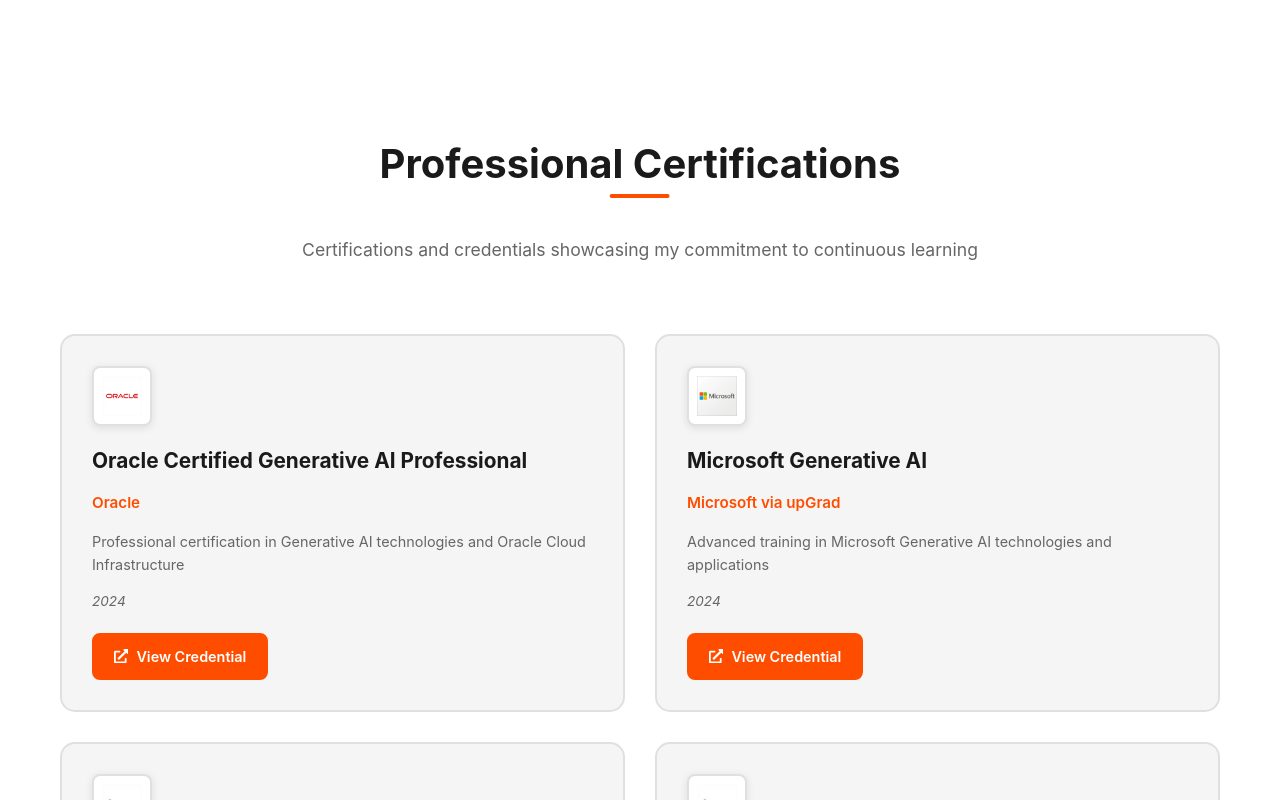
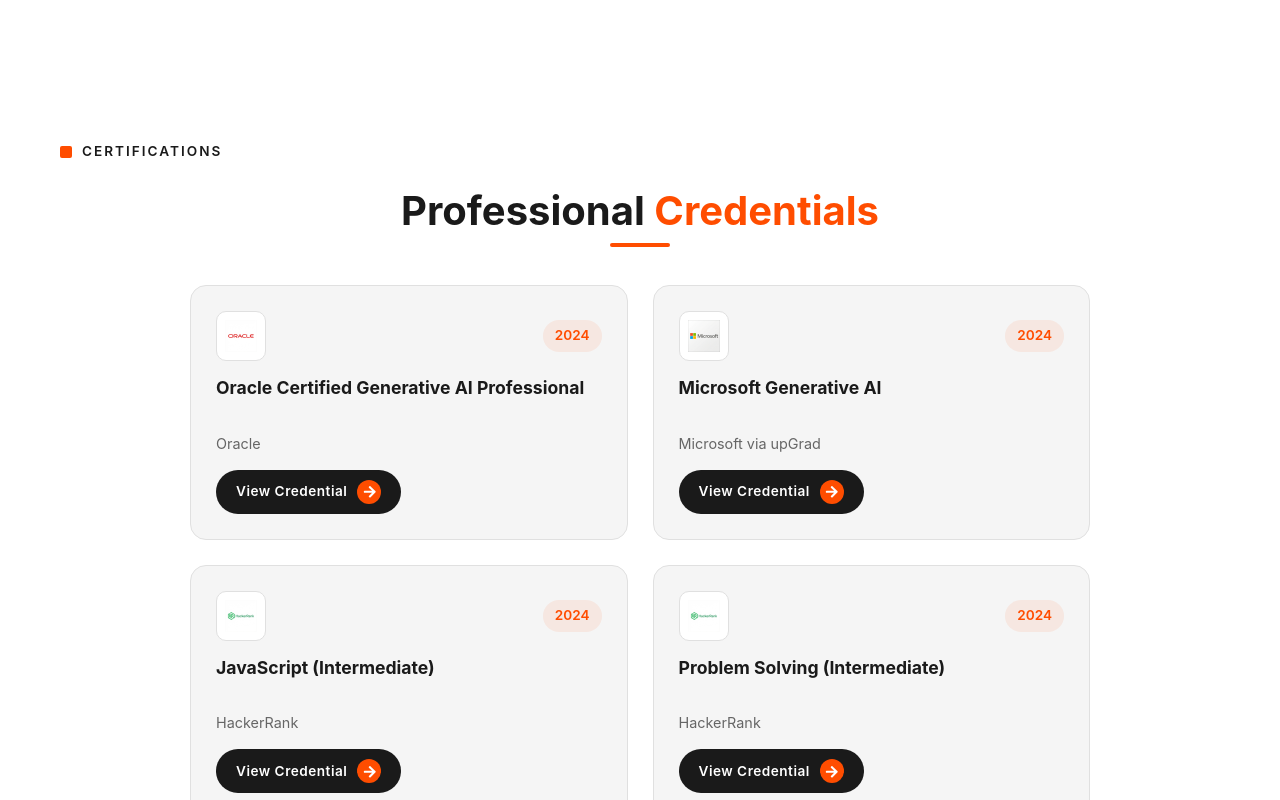
Before and after one commit to ShyamCoder2024/Portfolio, a React (Vite) app: page / in a window 1280 px wide. Shown: the part 3800-4600 px from the top of the page. Built offline with nearby package versions, Linux system fonts and the light colour scheme.

Commit message:
Redesign Certifications section - clean cards, btn-primary buttons

```diff
--- a/src/components/Certifications.css
+++ b/src/components/Certifications.css
@@ -2,150 +2,153 @@
     background: var(--bg-color);
 }
 
-.certifications-description {
+/* Title */
+.certifications-title {
+    font-size: 2.5rem;
+    font-weight: 700;
     text-align: center;
-    color: var(--text-secondary);
-    font-size: 1.1rem;
     margin-bottom: 50px;
-    max-width: 700px;
-    margin-left: auto;
-    margin-right: auto;
+    display: block;
+    position: relative;
+    left: 0;
+    transform: none;
 }
 
+.certifications-title::after {
+    content: '';
+    position: absolute;
+    bottom: -12px;
+    left: 50%;
+    transform: translateX(-50%);
+    width: 60px;
+    height: 4px;
+    background-color: var(--accent-color);
+    border-radius: 2px;
+}
+
+.certifications-title span {
+    color: var(--accent-color);
+}
+
+/* Grid - 2x2 */
 .certifications-grid {
     display: grid;
     grid-template-columns: repeat(2, 1fr);
-    gap: 30px;
-    padding: 20px 0;
-    max-width: 1200px;
+    gap: 25px;
+    max-width: 900px;
     margin: 0 auto;
 }
 
-.certification-card {
+/* Card */
+.cert-card {
     background: var(--card-bg);
-    border-radius: 15px;
-    padding: 30px;
-    border: 2px solid var(--border-color);
+    border-radius: 16px;
+    padding: 25px;
+    border: 1px solid var(--border-color);
     transition: all 0.3s ease;
     display: flex;
     flex-direction: column;
-    gap: 20px;
+    gap: 15px;
 }
 
-.certification-card:hover {
-    transform: translateY(-5px);
-    box-shadow: 0 10px 30px rgba(0, 0, 0, 0.15);
+.cert-card:hover {
     border-color: var(--accent-color);
+    box-shadow: 0 15px 40px rgba(0, 0, 0, 0.1);
 }
 
-.cert-icon {
+/* Header - Logo + Year */
+.cert-header {
     display: flex;
+    justify-content: space-between;
     align-items: center;
-    justify-content: center;
-    width: 60px;
-    height: 60px;
-    border-radius: 8px;
-    background: #ffffff;
-    border: 2px solid var(--border-color);
-    padding: 8px;
-    box-shadow: 0 2px 8px rgba(0, 0, 0, 0.1);
-    transition: all 0.3s ease;
 }
 
-.certification-card:hover .cert-icon {
-    box-shadow: 0 4px 12px rgba(0, 0, 0, 0.15);
-    border-color: var(--accent-color);
+.cert-logo-box {
+    width: 50px;
+    height: 50px;
+    padding: 8px;
+    background: #fff;
+    border-radius: 10px;
+    border: 1px solid var(--border-color);
 }
 
-.cert-logo {
+.cert-logo-box img {
     width: 100%;
     height: 100%;
     object-fit: contain;
 }
 
-.cert-content {
-    display: flex;
-    flex-direction: column;
-    gap: 10px;
+.cert-year {
+    font-size: 0.85rem;
+    font-weight: 600;
+    color: var(--accent-color);
+    background: rgba(255, 107, 53, 0.1);
+    padding: 5px 12px;
+    border-radius: 20px;
 }
 
-.cert-content h3 {
-    font-size: 1.3rem;
+/* Title & Issuer */
+.cert-title {
+    font-size: 1.1rem;
+    font-weight: 700;
     color: var(--text-color);
-    margin-bottom: 5px;
     line-height: 1.4;
 }
 
 .cert-issuer {
-    font-size: 0.95rem;
-    color: var(--accent-color);
-    font-weight: 600;
+    font-size: 0.9rem;
+    color: var(--text-secondary);
 }
 
-.cert-description {
-    font-size: 0.9rem;
-    color: var(--text-secondary);
-    line-height: 1.6;
-    margin: 5px 0;
+/* Button */
+.cert-btn {
+    margin-top: auto;
+    width: fit-content;
+    padding: 10px 20px;
+    font-size: 0.85rem;
 }
 
-.cert-date {
-    font-size: 0.85rem;
-    color: var(--text-secondary);
-    font-style: italic;
-}
+/* Responsive - Tablet */
+@media (max-width: 768px) {
+    .certifications-title {
+        font-size: 2rem;
+    }
 
-.cert-link {
-    display: inline-flex;
-    align-items: center;
-    justify-content: center;
-    gap: 8px;
-    padding: 10px 20px;
-    border-radius: 8px;
-    font-weight: 600;
-    font-size: 0.9rem;
-    background: var(--accent-color);
-    color: var(--bg-color);
-    border: 2px solid var(--accent-color);
-    transition: all 0.3s ease;
-    margin-top: 10px;
-    width: fit-content;
-}
-
-.cert-link:hover {
-    opacity: 0.9;
-    transform: translateY(-2px);
-    box-shadow: 0 5px 15px rgba(0, 0, 0, 0.2);
-}
-
-/* Responsive Design */
-@media (max-width: 900px) {
     .certifications-grid {
         grid-template-columns: 1fr;
-        gap: 25px;
-        padding: 0 15px;
+        gap: 20px;
     }
 
-    .certification-card {
-        padding: 25px;
+    .cert-card {
+        padding: 20px;
     }
 
-    .cert-link {
-        width: 100%;
+    .cert-title {
+        font-size: 1rem;
     }
 }
 
+/* Responsive - Mobile */
 @media (max-width: 480px) {
-    .certifications-description {
-        font-size: 1rem;
+    .certifications-title {
+        font-size: 1.8rem;
     }
 
-    .certification-card {
-        padding: 20px;
+    .cert-card {
+        padding: 18px;
     }
 
-    .cert-icon {
-        width: 50px;
-        height: 50px;
+    .cert-logo-box {
+        width: 44px;
+        height: 44px;
+    }
+
+    .cert-title {
+        font-size: 0.95rem;
+    }
+
+    .cert-btn {
+        width: 100%;
+        justify-content: center;
     }
 }
--- a/src/components/Certifications.jsx
+++ b/src/components/Certifications.jsx
@@ -1,7 +1,7 @@
 import React from 'react';
 // eslint-disable-next-line no-unused-vars
 import { motion } from 'framer-motion';
-import { FaExternalLinkAlt } from 'react-icons/fa';
+import { FaArrowRight } from 'react-icons/fa';
 import './Certifications.css';
 import oracleLogo from '../assets/oracle-logo.png';
 import microsoftLogo from '../assets/microsoft-logo.png';
@@ -14,7 +14,6 @@
             issuer: 'Oracle',
             date: '2024',
             credential: 'https://brm-certview.oracle.com/ords/certview/ecertificate?ssn=OC7174934&trackId=OCI25GAIOCP&key=f7abb457cb2461a2fd7af77b172c7ed7c2387d81',
-            description: 'Professional certification in Generative AI technologies and Oracle Cloud Infrastructure',
             logo: oracleLogo
         },
         {
@@ -22,7 +21,6 @@
             issuer: 'Microsoft via upGrad',
             date: '2024',
             credential: 'https://certificates.upgrad.com/5ab2b664-9018-445a-88cd-b96727ab02ae-Gen-AI-SsdN11uHwjAsprKn.pdf',
-            description: 'Advanced training in Microsoft Generative AI technologies and applications',
             logo: microsoftLogo
         },
         {
@@ -30,7 +28,6 @@
             issuer: 'HackerRank',
             date: '2024',
             credential: 'https://www.hackerrank.com/certificates/3883390ffa04',
-            description: 'Intermediate-level JavaScript programming skills and ES6+ features',
             logo: hackerrankLogo
         },
         {
@@ -38,47 +35,62 @@
             issuer: 'HackerRank',
             date: '2024',
             credential: 'https://www.hackerrank.com/certificates/99914d1405de',
-            description: 'Data structures, algorithms, and computational problem-solving',
             logo: hackerrankLogo
         }
     ];
 
     return (
         <section id="certifications" className="certifications">
-            <h2 className="heading">Professional <span>Certifications</span></h2>
-            <p className="certifications-description">
-                Certifications and credentials showcasing my commitment to continuous learning
-            </p>
+            <motion.div
+                className="section-label"
+                initial={{ opacity: 0, y: 20 }}
+                whileInView={{ opacity: 1, y: 0 }}
+                transition={{ duration: 0.5 }}
+                viewport={{ once: true }}
+            >
+                Certifications
+            </motion.div>
+
+            <motion.h2
+                className="certifications-title"
+                initial={{ opacity: 0, y: 20 }}
+                whileInView={{ opacity: 1, y: 0 }}
+                transition={{ duration: 0.5, delay: 0.1 }}
+                viewport={{ once: true }}
+            >
+                Professional <span>Credentials</span>
+            </motion.h2>
 
             <div className="certifications-grid">
                 {certifications.map((cert, index) => (
                     <motion.div
-                        className="certification-card"
+                        className="cert-card"
                         key={index}
                         initial={{ opacity: 0, y: 30 }}
                         whileInView={{ opacity: 1, y: 0 }}
-                        transition={{ duration: 0.5, delay: index * 0.1 }}
+                        transition={{ duration: 0.4, delay: index * 0.1 }}
                         viewport={{ once: true }}
+                        whileHover={{ y: -5, transition: { duration: 0.2 } }}
                     >
-                        <div className="cert-icon">
-                            <img src={cert.logo} alt={cert.issuer} className="cert-logo" />
+                        <div className="cert-header">
+                            <div className="cert-logo-box">
+                                <img src={cert.logo} alt={cert.issuer} />
+                            </div>
+                            <span className="cert-year">{cert.date}</span>
                         </div>
 
-                        <div className="cert-content">
-                            <h3>{cert.title}</h3>
+                        <h3 className="cert-title">{cert.title}</h3>
                         <p className="cert-issuer">{cert.issuer}</p>
-                            <p className="cert-description">{cert.description}</p>
-                            <p className="cert-date">{cert.date}</p>
 
                         <a
                             href={cert.credential}
                             target="_blank"
                             rel="noopener noreferrer"
-                                className="cert-link"
+                            className="btn-primary cert-btn"
                         >
-                                <FaExternalLinkAlt /> View Credential
+                            View Credential
+                            <span className="arrow-icon"><FaArrowRight /></span>
                         </a>
-                        </div>
                     </motion.div>
                 ))}
             </div>
```
Lines whose indentation alone changed are shown as unchanged.
